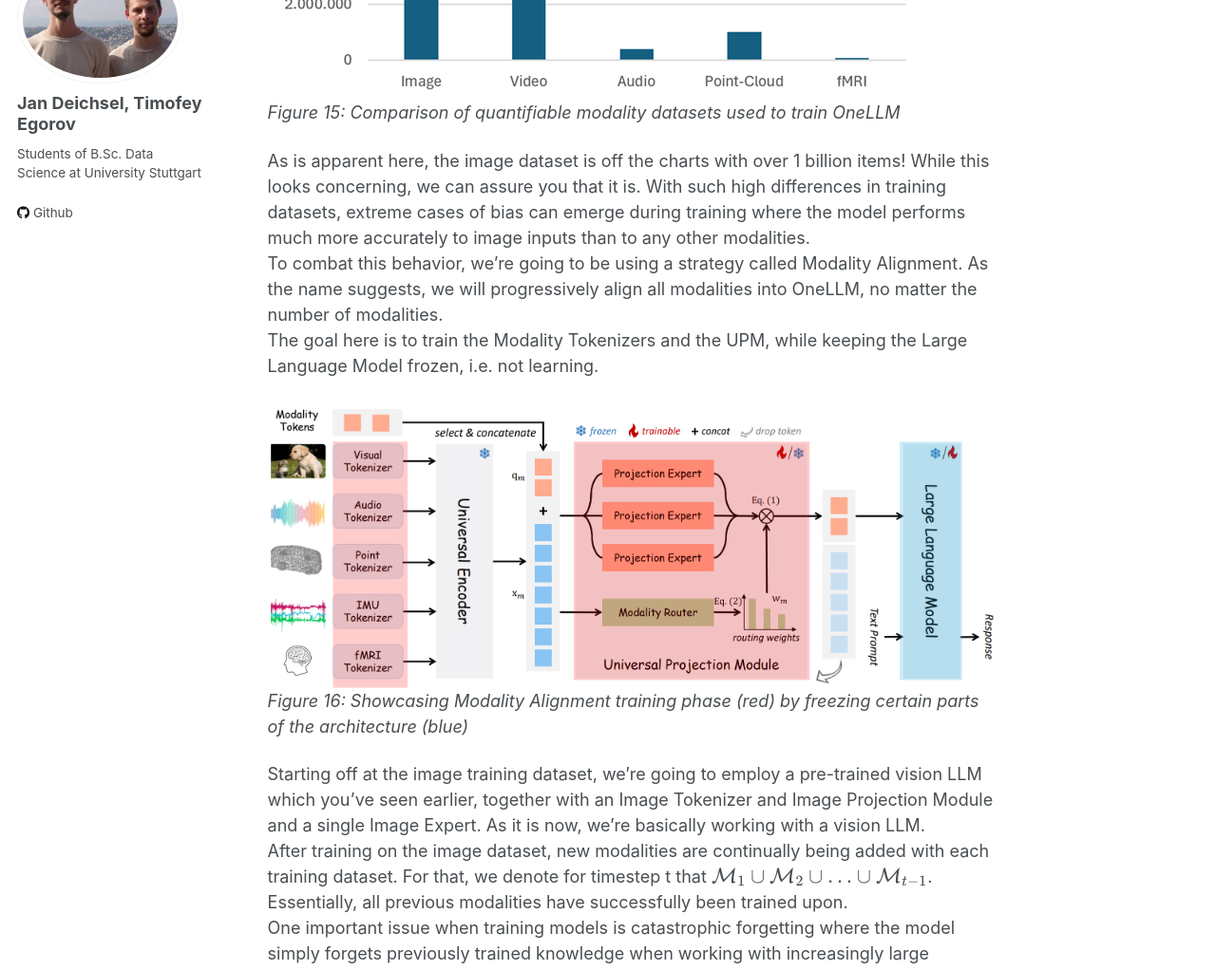
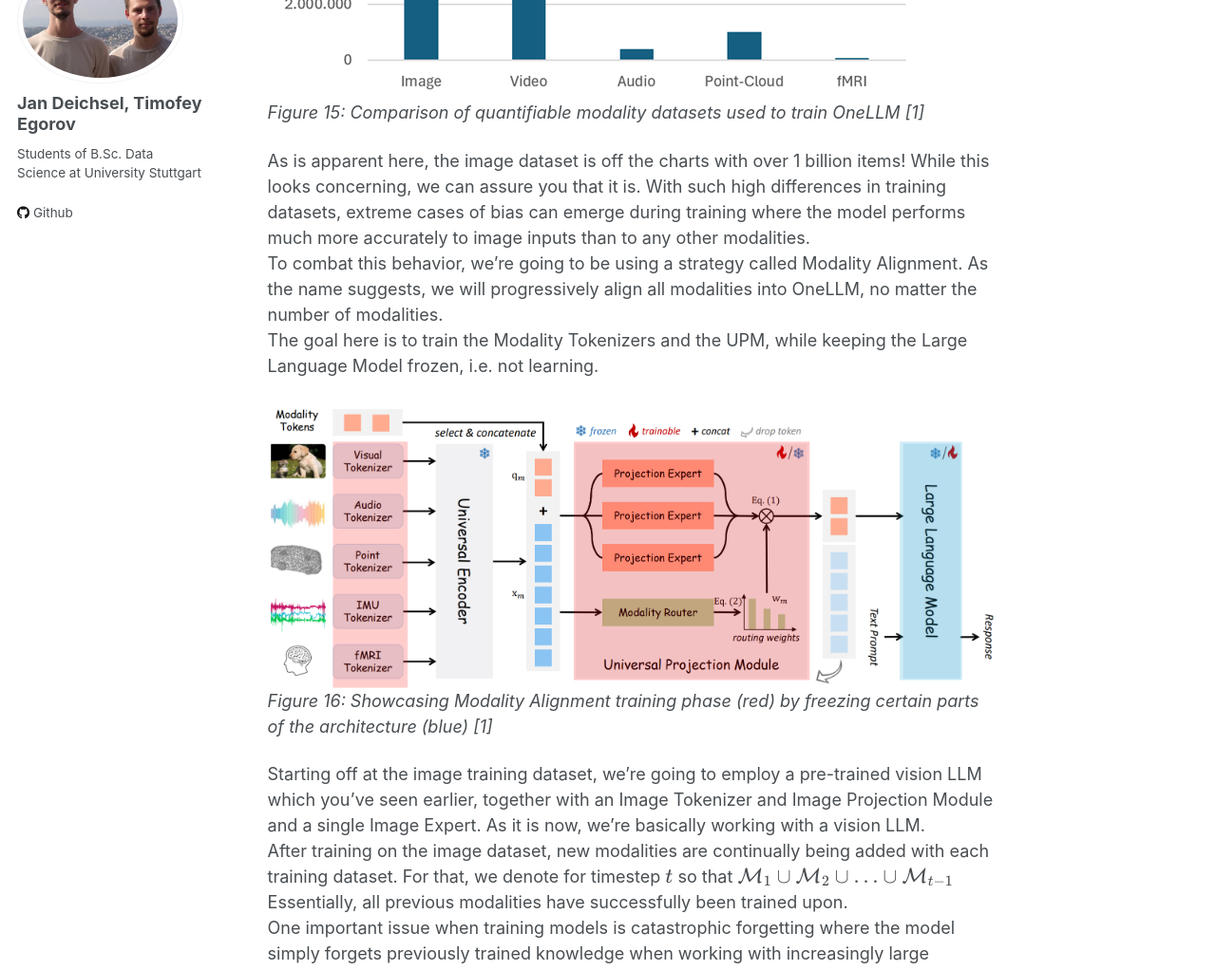
Before and after one commit to jdeichsel/jdeichsel.github.io, a Jekyll site: the page built from _posts/2024-05-16-OneLLM-Blog-Post.md, in a window 1280 px wide and 1400 px high, scrolled down 14498 px. Shown: the part 152-1174 px from the top of the window at 95% size. Built offline with Jekyll 4.4.1, drawn with Linux system fonts in a browser that asks for light colours.

Commit message:
Update 2024-05-16-OneLLM-Blog-Post.md

```diff
--- a/_posts/2024-05-16-OneLLM-Blog-Post.md
+++ b/_posts/2024-05-16-OneLLM-Blog-Post.md
@@ -213,7 +213,7 @@ $$ w_m=\sigma \circ \mathds{R}_m\left(\left[q_m,x_m\right]\right) $$
 <img src="/images/softmax_example.png" width="596" height="300" />\
 *Figure 14: Example of applying softmax classification problem from [Softmax Activation Function: Everything You Need to Know](https://www.pinecone.io/learn/softmax-activation/) [14]. Note that the output sums to 1*
 
-Now, to apply this weight to the respective experts and to obtain a final output, we’re going to be taking a weighted average over each weight and their experts. Our result $$\left[q_m,x_m\right]$$ is going to look as the following:
+Now, to apply this weight to the respective experts and to obtain a final output, we’re going to be taking a weighted average over each weight and their experts. Our result $$\left[q_m,x_m\right]$$ is going to look as the following:\
 $$\left[{\bar{q}}_m,{\bar{x}}_m\right]=UPM\left(\left[q_m,x_m\right]\right)\ =\ \sum_{k=1}^{K}{w_m\ast P_k\left(\left[q_m,x_m\right]\right)}$$\
 Great! We’ve applied our general Projection Experts to our input, leveraged the weights of each subsection of the input data and weighted each expert’s contribution to generate modified versions of the Modality Token and the original input.\
 Going forward, the input is no longer of interest. From here on out we will drop the input data in favor of the Modality Token, which we’ll be using to input into the Large Language Model. This is due to the uniform dimensions the modality tokens are set in, as well as the unpredictable dimensions of each modality’s input. Doing so allows us to more efficiently compute over the LLM’s expected input without needing to expect different structures or input forms.
@@ -232,7 +232,7 @@ You might assume that, similar to Large Language Models, a training dataset with
 However, that doesn't apply here. This is mostly due to the dataset imbalance, as the amount of moderated items for each modality differs wildly. To put this into perspective, this chart showcases some of the more quantifiable modalities in number of items per training dataset.
 
 ![](/images/modalities_size.png)\
-*Figure 15: Comparison of quantifiable modality datasets used to train OneLLM*
+*Figure 15: Comparison of quantifiable modality datasets used to train OneLLM [1]*
 
 As is apparent here, the image dataset is off the charts with over 1 billion items!
 While this looks concerning, we can assure you that it is. With such high differences in training datasets, extreme cases of bias can emerge during training where the model performs much more accurately to image inputs than to any other modalities. \
@@ -240,10 +240,11 @@ To combat this behavior, we’re going to be using a strategy called Modality Al
 The goal here is to train the Modality Tokenizers and the UPM, while keeping the Large Language Model frozen, i.e. not learning.
 
 ![](/images/modality_alignment.png)\
-*Figure 16: Showcasing Modality Alignment training phase (red) by freezing certain parts of the architecture (blue)*
+*Figure 16: Showcasing Modality Alignment training phase (red) by freezing certain parts of the architecture (blue) [1]*
 
 Starting off at the image training dataset, we’re going to employ a pre-trained vision LLM which you’ve seen earlier, together with an Image Tokenizer and Image Projection Module and a single Image Expert. As it is now, we’re basically working with a vision LLM.\
-After training on the image dataset, new modalities are continually being added with each training dataset. For that, we denote for timestep t that $$ \mathcal{M}_1\cup\mathcal{M}_2\cup\ldots\cup\mathcal{M}_{t-1} $$. Essentially, all previous modalities have successfully been trained upon.\
+After training on the image dataset, new modalities are continually being added with each training dataset. For that, we denote for timestep $$t$$ so that $$ \mathcal{M}_1\cup\mathcal{M}_2\cup\ldots\cup\mathcal{M}_{t-1} $$\
+Essentially, all previous modalities have successfully been trained upon.\
 One important issue when training models is catastrophic forgetting where the model simply forgets previously trained knowledge when working with increasingly large datasets.
 To counteract on that, we will sample an equal amount of already trained items with the new dataset, showing the importance of sampling datasets by order of size.\
 Alright, that’s it! We’ve trained our Tokenizers and UPM. Now, we’re looking at what is basically a captioning model. What is missing now is reasoning, conversation, etc. \
```
